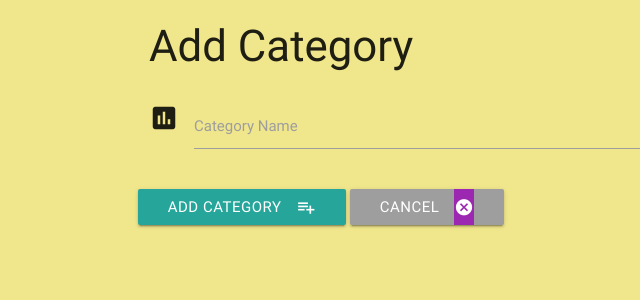
After one commit to markwilde33/FlaskTaskManager-VSC, a Flask app: page /add_category in a window 1280 px wide. The commit adds this page. Shown: the top 300 px of the page, without its empty margins (43-683 px from the left). Run offline with Flask 2, Linux system fonts and the light colour scheme; some libraries are stand-ins or nearby versions.

Commit message:
Created an add categories page.Wrote the route/function and wired it up. Everything working as expected

```diff
--- a/app.py
+++ b/app.py
@@ -63,12 +63,6 @@ def get_categories():
                            categories=mongo.db.categories.find())
 
 
-@app.route('/delete_category/<category_id>')
-def delete_category(category_id):
-    mongo.db.categories.remove({'_id': ObjectId(category_id)})
-    return redirect(url_for('get_categories'))
-
-
 @app.route('/edit_category/<category_id>')
 def edit_category(category_id):
     return render_template('editcategory.html',
@@ -83,6 +77,24 @@ def update_category(category_id):
     return redirect(url_for('get_categories'))
 
 
+@app.route('/delete_category/<category_id>')
+def delete_category(category_id):
+    mongo.db.categories.remove({'_id': ObjectId(category_id)})
+    return redirect(url_for('get_categories'))
+
+
+@app.route('/insert_category', methods=['POST'])
+def insert_category():
+    category_doc = {'category_name': request.form.get('category_name')}
+    mongo.db.categories.insert_one(category_doc)
+    return redirect(url_for('get_categories'))
+
+
+@app.route('/add_category')
+def add_category():
+    return render_template('addcategory.html')
+
+
 if __name__ == '__main__':
     app.run(host=os.environ.get('IP'),
             port=(os.environ.get('PORT')),
--- /dev/null
+++ b/templates/addcategory.html
@@ -0,0 +1,24 @@
+{% extends 'base.html'%} {% block content %}
+
+<h3>Add Category</h3>
+<div class="row">
+   <form action="{{ url_for('insert_category') }}" method="POST" class="col s12">
+      <div class="row">
+         <div class="input-field col s12">
+            <i class="material-icons prefix">poll</i>
+            <input id="category_name" name="category_name" type="text" class="validate">
+            <label for="icon_prefix">Category Name</label>
+         </div>
+      </div>
+      <div class="row">
+         <button class="btn waves-effect waves-light" type="submit" name="action">Add Category
+            <i class="material-icons right">playlist_add</i>
+         </button>
+         <a href="{{ url_for('get_categories') }}" class="waves-effect waves-light btn grey">
+            <i class="material-icons right purple">cancel</i>Cancel
+         </a>
+         </button>
+      </div>
+</div>
+
+{% endblock %}
```
Also changed, not shown: templates/categories.html (+15 -7 lines).
